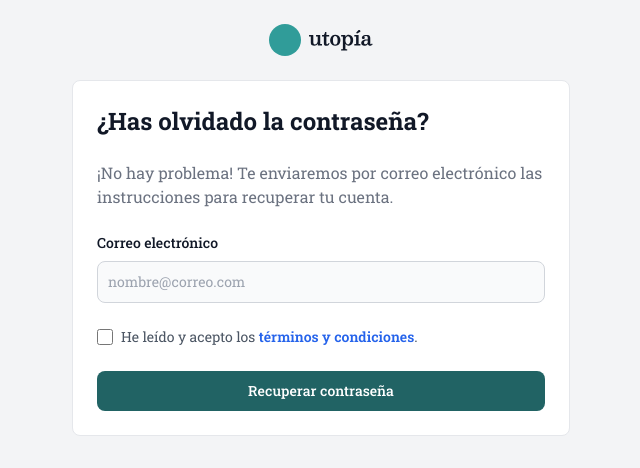
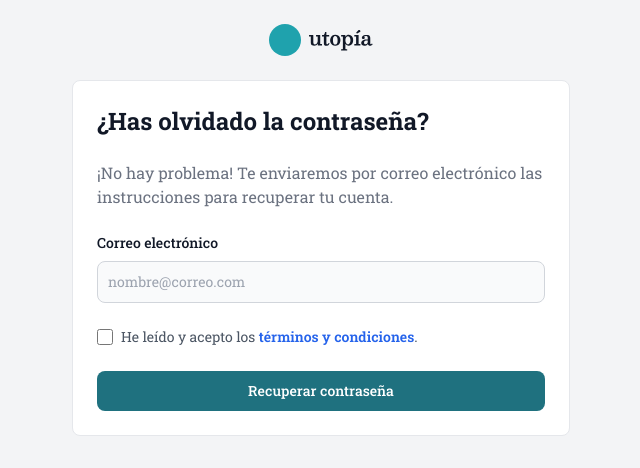
Before and after one commit to RdrBux/utopia, a Next.js app: page /restore-account in a window 1280 px wide. Shown: the top 468 px of the page, without its empty margins (319-959 px from the left). Built offline with nearby package versions, Linux system fonts and the light colour scheme.

Commit message:
Change main color

```diff
--- a/src/app/ui/posts/new/form-macros.tsx
+++ b/src/app/ui/posts/new/form-macros.tsx
@@ -24,7 +24,7 @@ export default function FormMacros() {
 	}
 
 	return (
-		<div className="p-6 shadow w-fit bg-gradient-to-br from-primary-700 to-primary-300 text-white rounded-lg mt-6">
+		<div className="p-6 shadow w-fit bg-gradient-to-br from-primary-700 to-primary-400 text-white rounded-lg mt-6">
 			<div className="">
 				<h4 className="text-xl font-semibold leading-none">Macronutrientes (opcional)</h4>
 				<div className="flex flex-wrap gap-6 mt-6">
--- a/tailwind.config.ts
+++ b/tailwind.config.ts
@@ -15,17 +15,17 @@ const config: Config = {
       },
       colors: {
         primary: {
-          '50': '#f2fbfa',
-          '100': '#d4f3ef',
-          '200': '#a9e6df',
-          '300': '#76d2cb',
-          '400': '#4ab7b2',
-          '500': '#309c99',
-          '600': '#247d7d',
-          '700': '#216364',
-          '800': '#1e5151',
-          '900': '#1d4444',
-          '950': '#0d2b2d',
+          '50': '#effcfb',
+          '100': '#d5f7f8',
+          '200': '#b0eef1',
+          '300': '#7ae0e6',
+          '400': '#3dc9d3',
+          '500': '#1fa2ad',
+          '600': '#1e8c9c',
+          '700': '#1f717f',
+          '800': '#225c68',
+          '900': '#204d59',
+          '950': '#10333c',
         },
       },
     },
```
